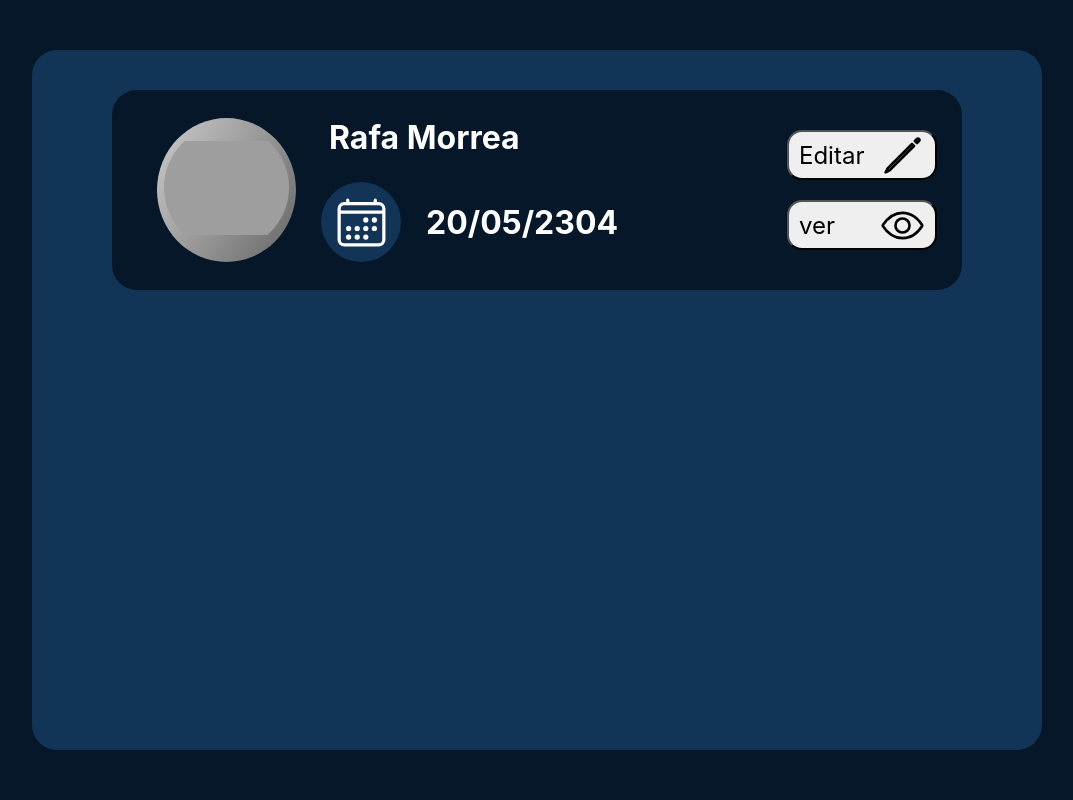
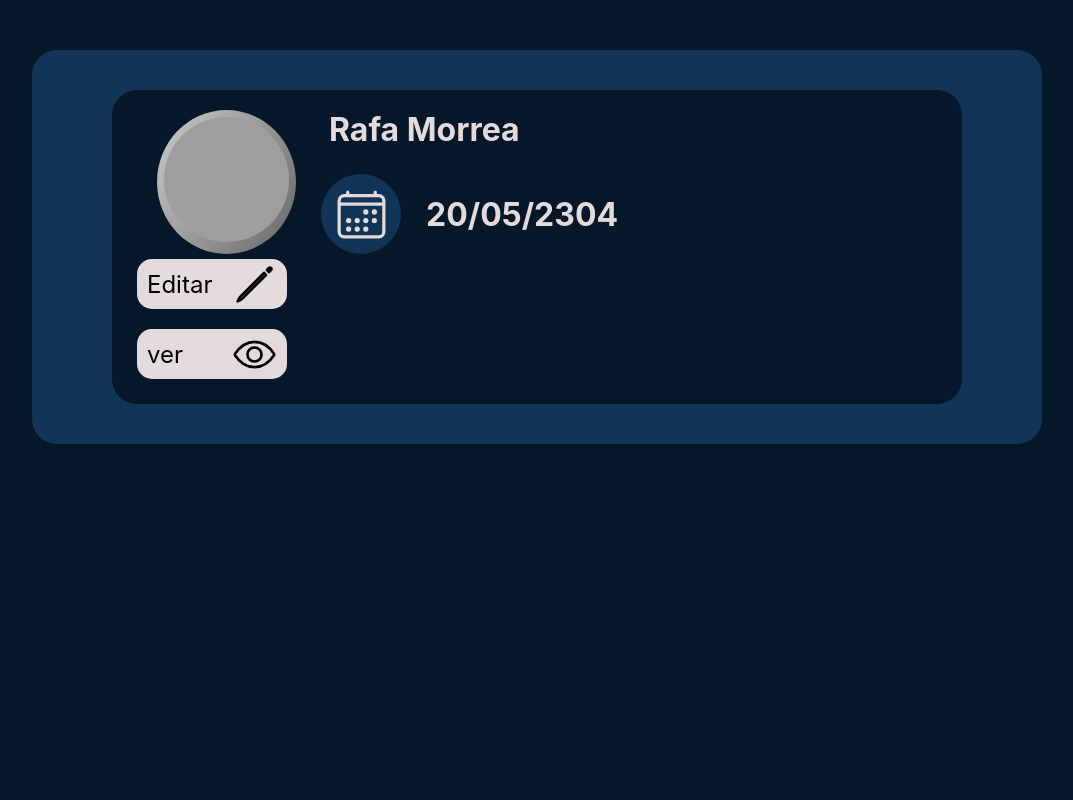
Before and after one commit to cetem99/aniversario, a Flask app: template templates/Gerenciar.html in a window 1280 px wide. Shown: the whole page, without its empty margins (103-1176 px from the left). Run offline with Flask 3, Linux system fonts and the light colour scheme; the template is opened without the code that fills it, so the values that code supplies are empty; grey boxes are pictures that could not be loaded.

Commit message:
Update Gerenciar.css

```diff
--- a/static/CSS/Gerenciar.css
+++ b/static/CSS/Gerenciar.css
@@ -1,4 +1,4 @@
-*{
+* {
     box-sizing: border-box;
     padding: 0;
     margin: 0;
@@ -6,81 +6,95 @@
     text-decoration: none;
 }
 
-main{
+main {
     background-color: #051728;
     width: 100vw;
     height: 100vh;
     padding: 50px;
     display: flex;
     justify-content: center;
-    align-items: top;
+    align-items: flex-start; /* Ajustado de 'top' para 'flex-start' */
 }
 
-.cont{
+.cont {
     background-color: #123456;
     border-radius: 25px;
     min-height: 200px;
     padding: 40px 80px;
     display: flex;
     justify-content: center;
-    align-items: top;
+    align-items: flex-start; /* Ajustado de 'top' para 'flex-start' */
     max-width: 1300px;
 }
 
-.pessoa{
+.per {
     display: flex;
+    justify-content: space-between;
+    align-items: flex-start; /* Ajustado de 'top' para 'flex-start' */
+}
+
+.pessoa {
+    display: block;
     background-color: #051728;
     border-radius: 25px;
-    width: 850px;
-    height: 200px;
-    justify-content: top;
-    align-items: top;
+    min-width: 850px;
+    min-height: 200px;
     padding: 20px;
-    display: flex;
-    justify-content: space-between;
-    align-items: center;
+    color: #e3dbdb;
+    text-transform: capitalize;
 
+}
+
+.pessoa input, textarea {
+    font-size: 1.3rem;
+    border: solid #d1d0d0 1px;
+    outline: none;
+    background: #e3dbdb;
+    border-radius: 10px;
+    color: #000; /* Alterado para preto, pois o fundo é branco */
+    padding: 10px; /* Aumentado para maior espaçamento */
+
+    width: calc(100% - 20px); /* Para garantir que o input tenha o tamanho correto */
+}
+
+.pessoa .per input{
+    margin: 10px;
 }
 
 .img-container {
     display: inline-block;
     position: relative;
-    padding: 5px; /* Espaçamento entre a imagem e a borda */
-    border-radius: 50%; /* Borda redonda */
-    background: linear-gradient(121.576deg, #CCCCCC, #666666); /* Gradiente para a borda */
+    padding: 5px;
+    border-radius: 50%;
+    background: linear-gradient(121.576deg, #CCCCCC, #666666);
     margin-right: 25px;
     margin-left: 25px;
 }
 
-  .img {
+.img {
     width: 125px;
     height: 125px;
     border-radius: 50%;
     background-image: url('https://i1.sndcdn.com/artworks-x5THoewWyRqzR6HH-V3B7Uw-t500x500.jpg');
-    background-size: 125px;
-    background-position: center center;
+    background-size: cover; /* Ajustado para 'cover' */
+    background-position: center;
     background-repeat: no-repeat;
     margin: 2px;
     position: relative;
     z-index: 1;
-  }
-
-.dados{
-    color: #FFF;
-
 }
 
-.namef{
+.namef {
     padding-left: 8px;
 }
 
-.data{
+.data {
     display: flex;
     align-items: center;
     padding-top: 25px;
 }
 
-.calen{
+.calen {
     display: flex;
     justify-content: center;
     align-items: center;
@@ -89,30 +103,28 @@ main{
     width: 80px;
     border-radius: 50%;
     margin-right: 25px;
-
 }
 
 .but {
     display: flex;
-    justify-content: flex-start; /* Alinha os itens à esquerda */
-    gap: 10px; /* Espaçamento entre os botões, se necessário */
-    flex-direction: column
+    justify-content: flex-start;
+    gap: 10px;
+    flex-direction: column;
 }
-
 
 ion-icon {
     --ionicon-stroke-width: 30px;
-    color: #fff;
+    color: #e3dbdb;
     font-size: 55px;
-  }
+}
 
-  h2{
+h2 {
     font-size: 32px;
     font-weight: bold;
-    text-transform: capitalize
-  }
+    text-transform: capitalize;
+}
 
-button{
+button {
     display: flex;
     width: 150px;
     height: 50px;
@@ -121,29 +133,77 @@ button{
     align-items: center;
     padding: 10px;
     margin: 5px;
+    background-color: #e3dbdb; /* Certifique-se de ter um fundo visível */
+    color: #000; /* Certifique-se de ter uma cor de texto visível */
+    cursor: pointer;
+    border: none;
+    transition: background-color 0.4s ease, color 0.3s ease;
+}
+button:focus {
+    outline: 2px solid #000; /* Adiciona um contorno visível ao foco */
+}
+button:hover{
+    color: #e3dbdb; /* Certifique-se de ter um fundo visível */
+    background-color: #123456; /* Certifique-se de ter uma cor de texto visível */
+    border: #e3dbdb 1px solid;
+}
+
+button:hover ion-icon {
+    color: #e3dbdb; /* Muda a cor do ícone ao passar o mouse */
 }
 
 button ion-icon {
     --ionicon-stroke-width: 30px;
     color: #000000;
     font-size: 45px;
-  }
+}
 
-button p{
+button p {
     font-size: 24px;
 }
 
 .extra-info {
-    display: none;
-    transition: max-height 0.5s ease-in-out;
-    overflow: hidden;
-}
-.pessoa.expanded .extra-info {
-    display: block;
+    max-height: 0; /* Inicialmente, altura zero (escondido) */
+    opacity: 0; /* Inicialmente, invisível */
+    overflow: hidden; /* Oculta o conteúdo que estiver além do limite */
 
 }
 
 
+
+.info-adicional {
+    max-height: 0; /* Altura inicial */
+    opacity: 0; /* Inicialmente invisível */
+    overflow: hidden; /* Esconde conteúdo além da altura */
+    flex-direction: column;
+    margin-top: 30px;
+    gap: 10px;
+    transition: max-height 0.5s ease-in-out, opacity 0.5s ease-in-out;
+}
+
+.info-adicional.show {
+    max-height: 500px; /* Altura máxima quando visível */
+    opacity: 1; /* Totalmente visível */
+}
+
+
+.inf {
+    display: flex;
+    flex-direction: column;/* Alinhamento vertical para label e input */
+    margin-bottom: 10px;
+}
+
+label{
+    margin-bottom: 15px; /* Adiciona espaço entre o label e o input */
+}
+
+textarea{
+    resize: none;
+}
+
+.inf input, textarea{
+    width: 580px;
+}
 
 @media (max-width: 768px) {
     main {
@@ -157,7 +217,7 @@ button p{
     .pessoa {
         flex-direction: column;
         align-items: flex-start;
-        height: 350px;
+        height: auto; /* Ajustado para auto */
         width: 100%;
     }
 
@@ -175,7 +235,6 @@ button p{
         width: 100%;
         justify-content: center;
         font-size: 18px;
-
     }
 
     h2 {
@@ -184,5 +243,5 @@ button p{
 
     button ion-icon {
         padding-left: 15px;
-      }
+    }
 }
```
